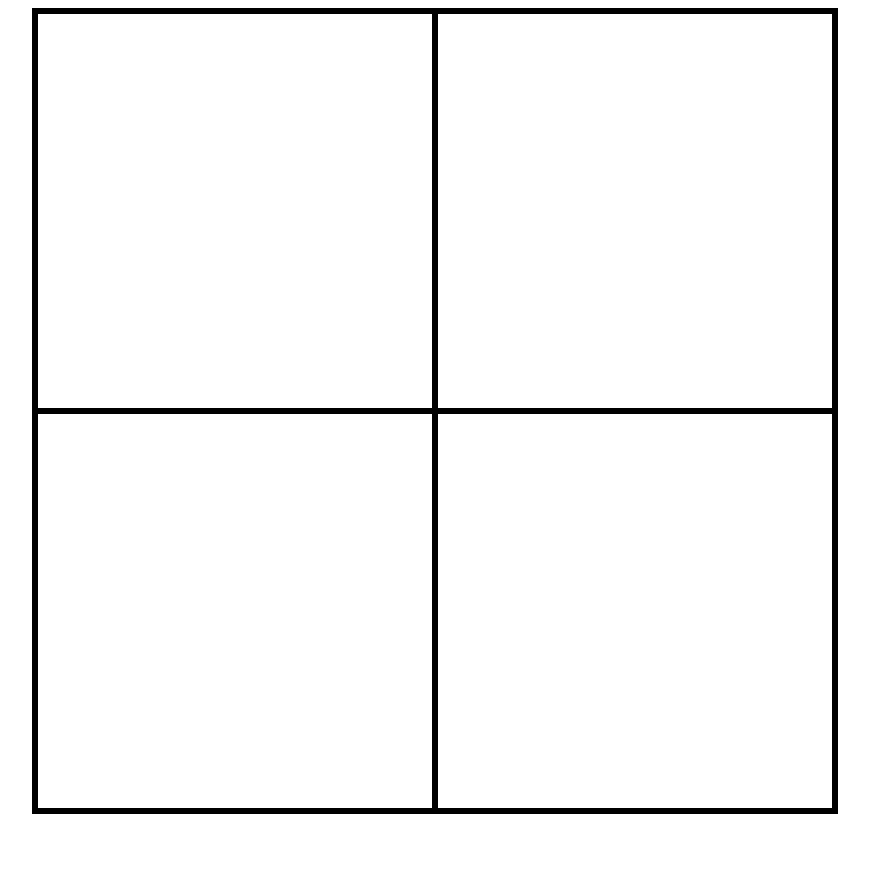
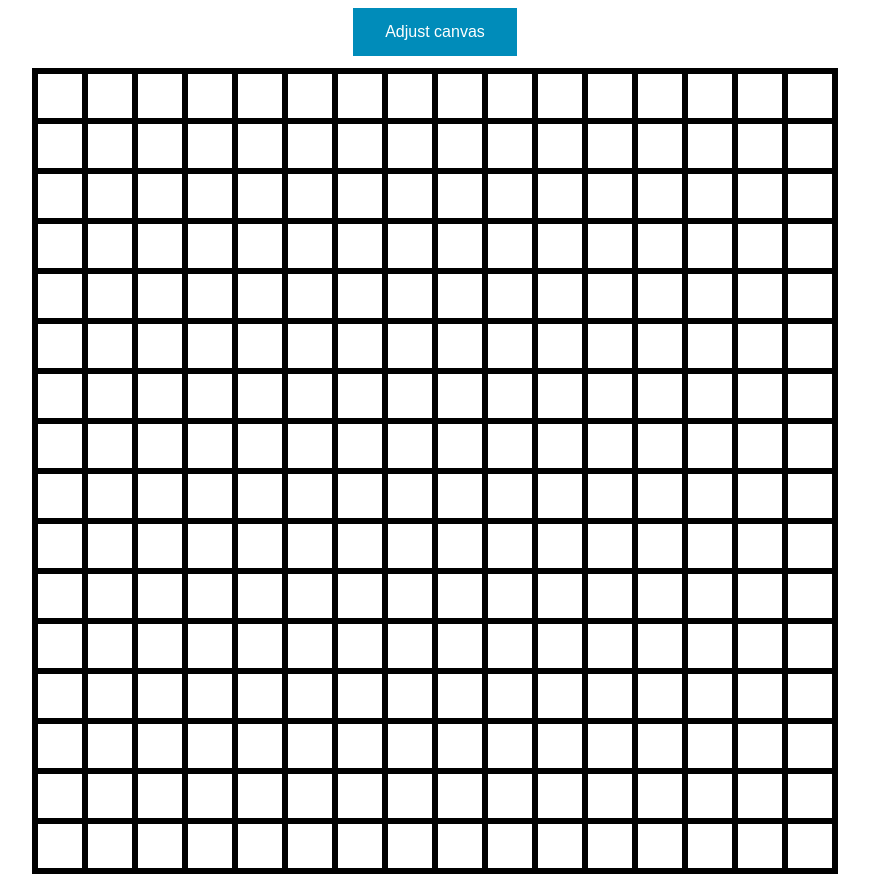
Before and after one commit to sindrilear/odin-etchasketch, a plain HTML site: page index.html in a window 1280 px wide. Shown: the whole page, without its empty margins (205-1074 px from the left). Before the commit the page ends 822 px from the top, so only its background shows below. Drawn offline with Linux system fonts and the light colour scheme.

Commit message:
Set up dynamic grid with javascript

```diff
--- a/index.html
+++ b/index.html
@@ -6,18 +6,40 @@
     <title>Etch-a-Sketch</title>
     <link rel="stylesheet" href="style.css">
 </head>
-<body>
+<body onload="createGrid(16)">
     <div class="container">
+        <div class="buttoncontainer">
+            <button type="button" class="adjust">Adjust canvas</button>
+        </div>
         <div class="grid-container">
-            <div class="gridrow">
-                <div class="grid"></div>
-                <div class="grid"></div>
-            </div>
-            <div class="gridrow">
-                <div class="grid"></div>
-                <div class="grid"></div>
-            </div>
         </div>
     </div>
+    <script>
+
+        const btnAdjust = document.querySelector(".adjust");
+            btnAdjust.addEventListener("click", () => {
+                let grid = prompt("Please enter a number");
+                createGrid(grid);
+            });
+
+        function createGrid(n) {
+            const gridContainer = document.querySelector(".grid-container")
+
+            gridContainer.innerHTML = '';
+
+            for (let i = 0; i < n; i++) {
+                const gridRow = document.createElement("div");
+                gridRow.className = "gridrow";
+                gridRow.setAttribute("id", `row-${i}`)
+                gridContainer.appendChild(gridRow);
+                for (let j = 0; j < n; j++) {
+                    const grid = document.createElement("div");
+                    grid.className = "grid";
+                    element = document.getElementById(`row-${i}`);
+                    element.appendChild(grid);
+                }
+            }
+        }
+    </script>
 </body>
 </html>
--- a/style.css
+++ b/style.css
@@ -21,3 +21,18 @@
     display:flex;
     flex-grow: 1;
 }
+
+.buttoncontainer {
+    padding-bottom: 12px;
+}
+
+.adjust {
+    background-color: #008CBA;
+    border: none;
+    color: white;
+    padding: 15px 32px;
+    text-align: center;
+    text-decoration: none;
+    display: inline-block;
+    font-size: 16px;
+  }
```
